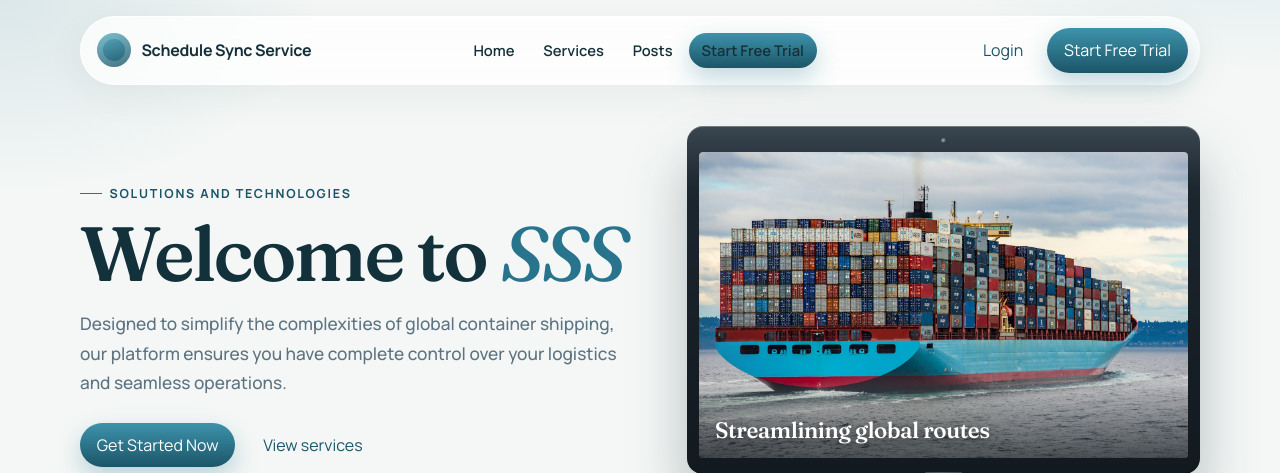
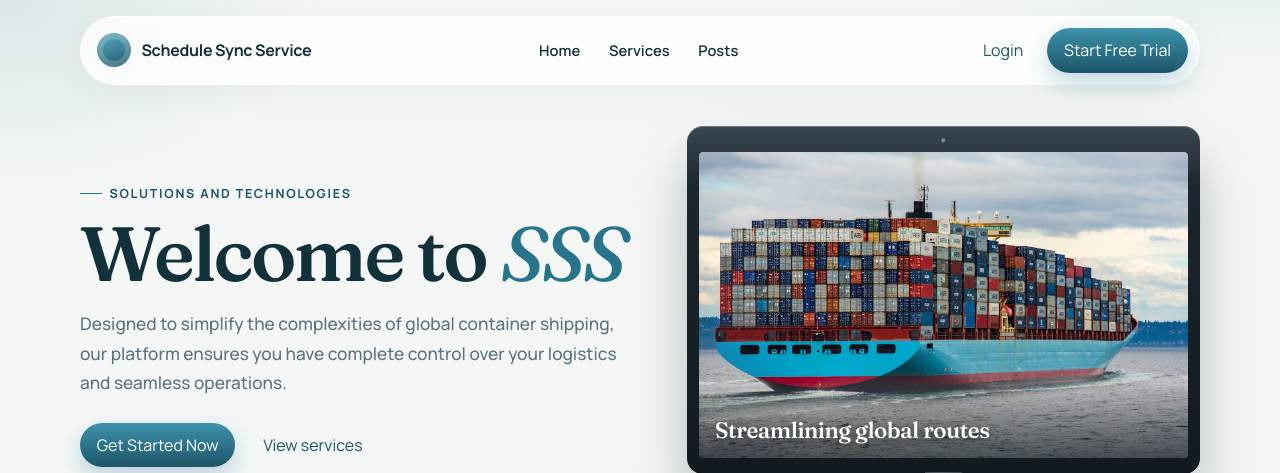
Before and after one commit to kothandan9944/django-screen, a Django app: page / in a window 1280 px wide. Shown: the top 473 px of the page. Run offline with Django 5.2, Linux system fonts and the light colour scheme.

Commit message:
fix: hide the duplicate trial button on the desktop home
The phone menu still shows Login and Start Free Trial.

Co-authored-by: Cursor <cursoragent@cursor.com>

```diff
--- a/screen/templates/screen/landing.html
+++ b/screen/templates/screen/landing.html
@@ -133,6 +133,7 @@
       box-shadow: 0 10px 24px rgba(40,116,140,.28);
     }
     .btn-fill:hover { filter: brightness(1.05); }
+    .links .menu-auth { display: none; }
 
     .hero {
       display: grid;
```
